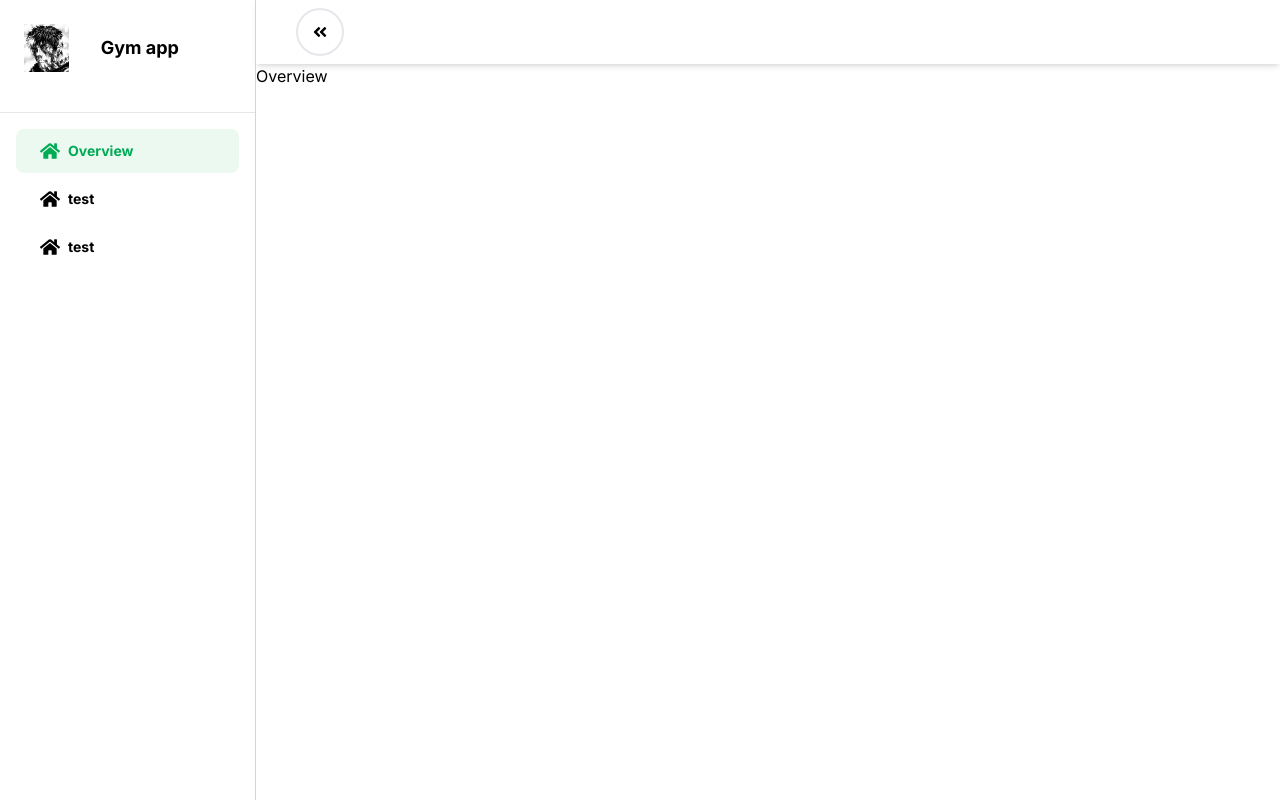
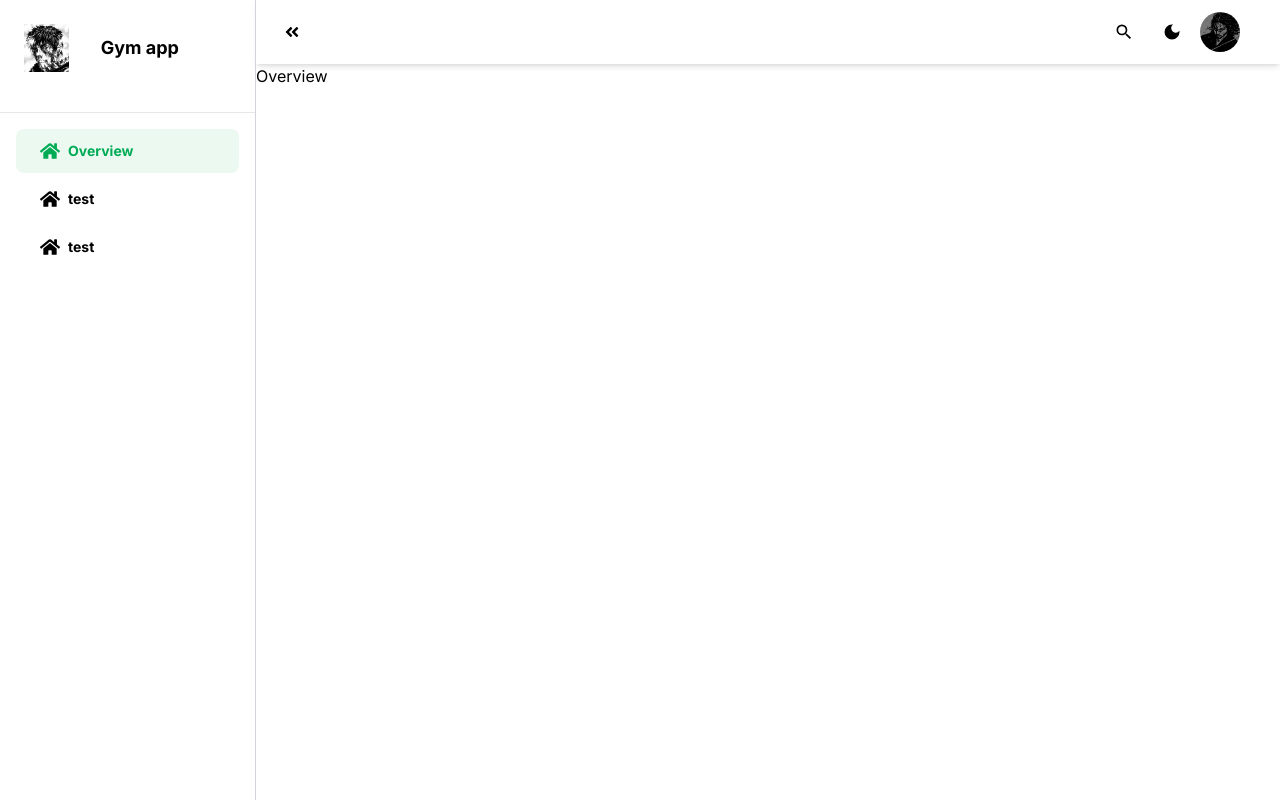
Before and after one commit to olehhasii/gym-react, a React (Create React App) app: page / in a window 1280 px wide. Built offline with nearby package versions, Linux system fonts and the light colour scheme.

Commit message:
Added icons on header, added menu when user clicks profile icon

```diff
--- a/src/components/formElements/LoginForm.jsx
+++ b/src/components/formElements/LoginForm.jsx
@@ -14,11 +14,10 @@ const LoginForm = () => {
 	const [cookies, setCookie] = useCookies(['access_token']);
 
 	const onSubmit = async (credentials) => {
-		axios.post(`${API_URL}/login`, credentials).then((res) => {
+		await axios.post(`${API_URL}/login`, credentials).then((res) => {
 			setCookie('access_token', res.data.access_token, { path: '/' });
-			sessionStorage.setItem('access_token', res.data.access_token);
 		});
-		/* navigate('/'); */
+		navigate('/');
 
 		axios
 			.get('http://localhost:4000/training/mytrainings', {
--- a/src/components/header/Header.jsx
+++ b/src/components/header/Header.jsx
@@ -1,18 +1,49 @@
-import React from 'react';
-import { FaAngleDoubleLeft, FaAngleDoubleRight } from 'react-icons/fa';
-import { MdDarkMode, MdLightMode } from 'react-icons/md';
+import React, { useState, useEffect, useRef } from 'react';
+import { FaAngleDoubleLeft } from 'react-icons/fa';
+import { MdDarkMode, MdLightMode, MdSearch } from 'react-icons/md';
+import HeaderButton from './HeaderButton';
+import avatar from '../../assets/musashi.jpg';
+import HeaderMenu from './HeaderMenu';
 
 const Header = ({ isFull, onSetFull }) => {
+	const [lightMode, setLightMode] = useState(true);
+	const [showMenu, setShowMenu] = useState(false);
+	const menuWrapperRef = useRef();
+	const menuRef = useRef();
+
+	useEffect(() => {
+		const closeMenu = (e) => {
+			if (
+				e.path[0] !== menuRef.current &&
+				e.path[0] !== menuWrapperRef.current
+			) {
+				setShowMenu(false);
+			}
+		};
+		document.body.addEventListener('click', closeMenu);
+
+		return () => {
+			document.body.removeEventListener('click', closeMenu);
+		};
+	}, []);
+
+	const onLightModeHandler = () => {
+		setLightMode((state) => !state);
+	};
+
+	const onShowMenuHandler = () => {
+		setShowMenu(true);
+	};
+
 	return (
 		<header
 			className={`${
 				isFull
 					? 'left-64 w-[calc(100%_-_16rem)]'
 					: 'left-20 w-[calc(100%_-_5rem)]'
-			} px-10 flex items-center h-16 fixed top-0 shadow-md duration-500 transition-all`}>
-			<button
-				className='w-12 h-12 rounded-full flex items-center justify-center border-2 hover:scale-110 duration-500 transition-all '
-				onClick={onSetFull}>
+			} pr-10 pl-4 flex items-center h-16 fixed top-0 shadow-md duration-500 transition-all`}>
+			<HeaderButton
+				icon={
 					<FaAngleDoubleLeft
 						className={`${
 							isFull
@@ -20,7 +51,35 @@ const Header = ({ isFull, onSetFull }) => {
 								: 'rotate-180 duration-500 transition-all'
 						}`}
 					/>
-			</button>
+				}
+				onClickHandler={onSetFull}
+			/>
+			<div className='flex items-center ml-auto gap-2 relative'>
+				<HeaderButton icon={<MdSearch className='text-xl' />} />
+				{lightMode ? (
+					<HeaderButton
+						icon={<MdDarkMode className='text-xl' />}
+						onClickHandler={onLightModeHandler}
+					/>
+				) : (
+					<HeaderButton
+						icon={<MdLightMode className='text-xl' />}
+						onClickHandler={onLightModeHandler}
+					/>
+				)}
+				<HeaderButton
+					icon={
+						<img
+							src={avatar}
+							alt='avatar'
+							className='rounded-full'
+							ref={menuRef}
+						/>
+					}
+					onClickHandler={onShowMenuHandler}
+				/>
+				<HeaderMenu show={showMenu} wrapperRef={menuWrapperRef} />
+			</div>
 		</header>
 	);
 };
--- /dev/null
+++ b/src/components/header/HeaderButton.jsx
@@ -0,0 +1,13 @@
+import React from 'react';
+
+const HeaderButton = ({ icon, onClickHandler }) => {
+	return (
+		<button
+			className='w-10 h-10 rounded-full flex items-center justify-center hover:border-2 hover:scale-110 duration-500 transition-all'
+			onClick={onClickHandler}>
+			{icon}
+		</button>
+	);
+};
+
+export default HeaderButton;
--- /dev/null
+++ b/src/components/header/HeaderMenu.jsx
@@ -0,0 +1,34 @@
+import React from 'react';
+
+import avatar from '../../assets/musashi.jpg';
+import NavigationLink from '../navigation/NavigationLink';
+
+const HeaderMenu = ({ show, wrapperRef }) => {
+	if (!show) {
+		return null;
+	}
+	return (
+		<div
+			ref={wrapperRef}
+			className='absolute w-72 top-12 bg-white right-0 rounded-lg border '>
+			<div className='flex p-4 items-center'>
+				<img src={avatar} alt='avatar' className='rounded-full w-12 h-12' />
+				<div className='flex flex-col pl-2'>
+					<span className='font-bold'>Oleh</span>
+					<span>oleh@test.com</span>
+				</div>
+			</div>
+			<hr />
+			<ul className='py-2'>
+				<NavigationLink linkText='Home' linkUrl='/test' isFull={true} />
+				<NavigationLink linkText='Profile' linkUrl='/test' isFull={true} />
+			</ul>
+			<hr />
+			<ul className='py-1'>
+				<NavigationLink linkText='Logout' linkUrl='/test' isFull={true} />
+			</ul>
+		</div>
+	);
+};
+
+export default HeaderMenu;
--- a/src/redux/reducers/index.js
+++ b/src/redux/reducers/index.js
@@ -2,7 +2,7 @@ import { combineReducers } from 'redux';
 import { useReducer } from './useReducer';
 
 const reducers = combineReducers({
-	user: useReducer,
+	userInfo: useReducer,
 });
 
 export default reducers;
```
Lines whose indentation alone changed are shown as unchanged.
